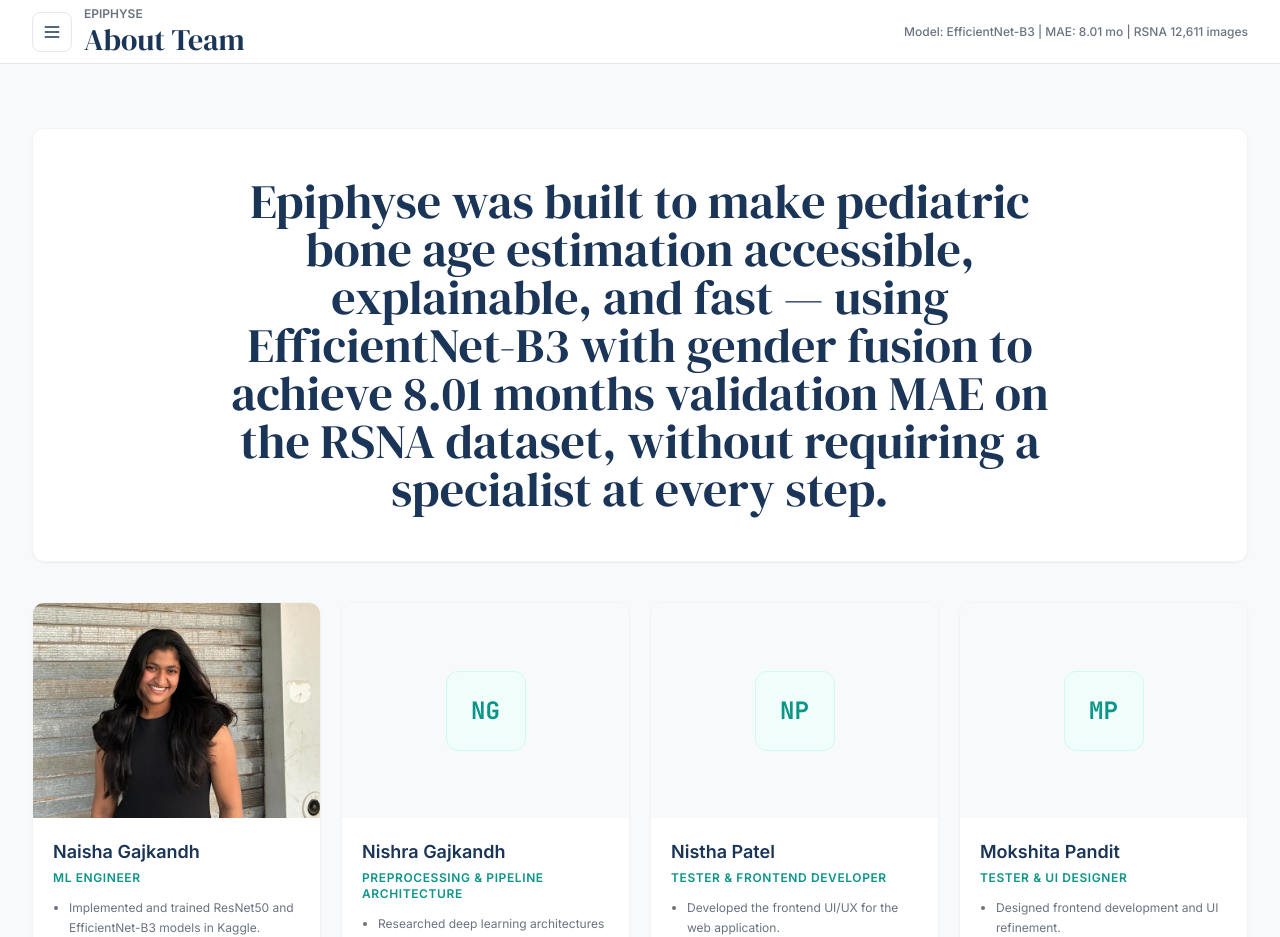
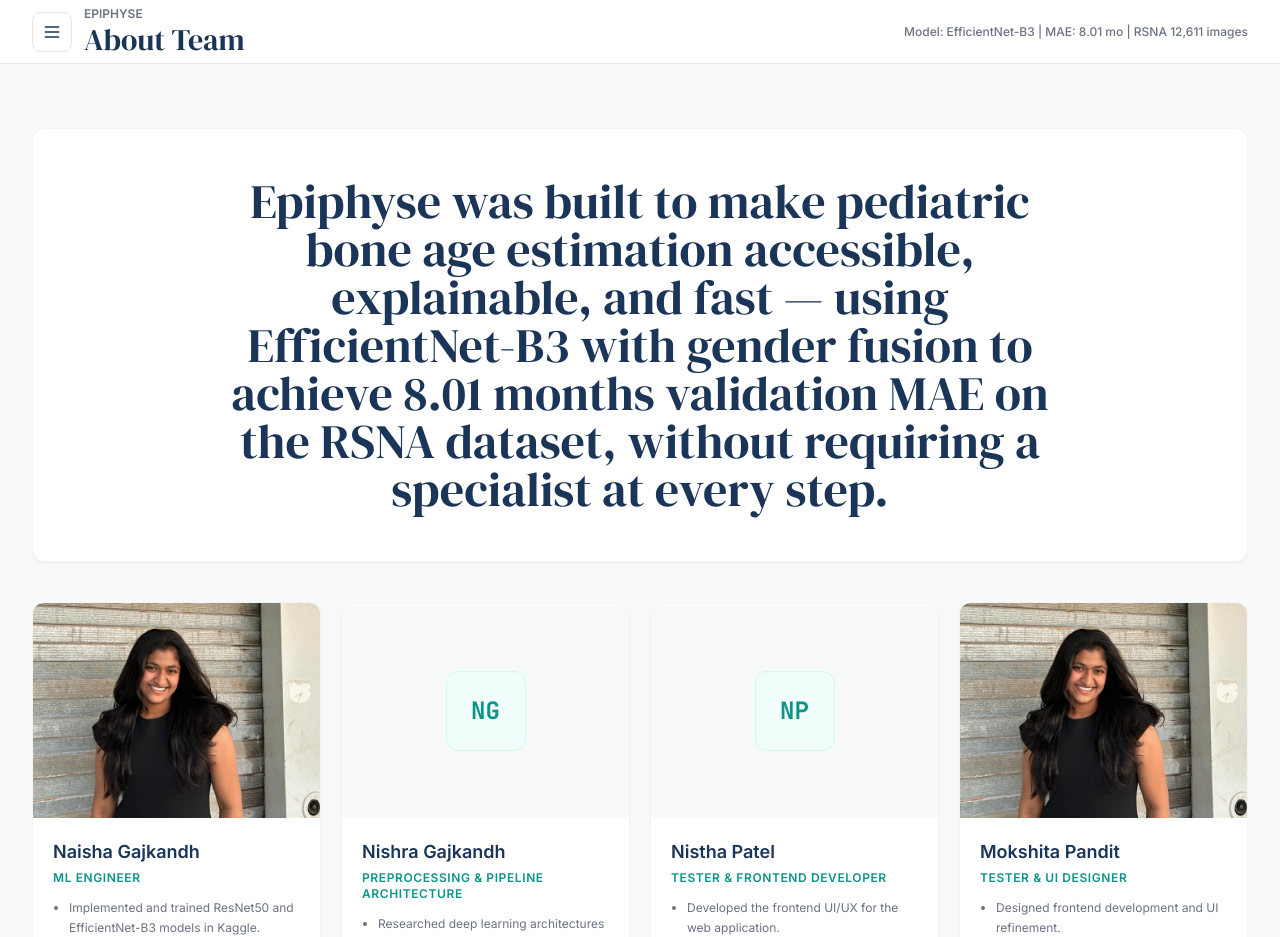
Before and after one commit to Nishra2611/Epiphyse, a React (Vite) app in the folder Frontend/: page /about in a window 1280 px wide. Shown: the top 937 px of the page. Built offline with nearby package versions, Linux system fonts and the light colour scheme; no server answers.

Commit message:
Update AboutTeam.jsx

```diff
--- a/Frontend/src/pages/AboutTeam.jsx
+++ b/Frontend/src/pages/AboutTeam.jsx
@@ -3,7 +3,7 @@ import { GraduationCap, Linkedin, Github, Mail } from "lucide-react";
 import { PageTransition } from "@/components/PageTransition";
 import { Card } from "@/components/ui/card";
 import Naishaimp from "./profile/Naisha.jpeg";
-
+import mokshitaimp from "./profile/Naisha.jpeg";
 const members = [
   {
     name: "Naisha Gajkandh",
@@ -57,10 +57,10 @@ const members = [
 
     ],
     initials: "MP",
-    image: "", // Add photo path here (e.g. "/assets/team/mokshita.jpg")
-    linkedin: "https://linkedin.com",
-    github: "https://github.com",
-    email: "mailto:mokshita@example.com",
+    image: mokshitaimp, // Add photo path here (e.g. "/assets/team/mokshita.jpg")
+    linkedin: "https://www.linkedin.com/in/mokshita-pandit-4aaa0b317?utm_source=share_via&utm_content=profile&utm_medium=member_android",
+    github: "https://github.com/Mokshita4207",
+    email: "Mokshita4207@gmail.com",
   },
 ];
 
```
